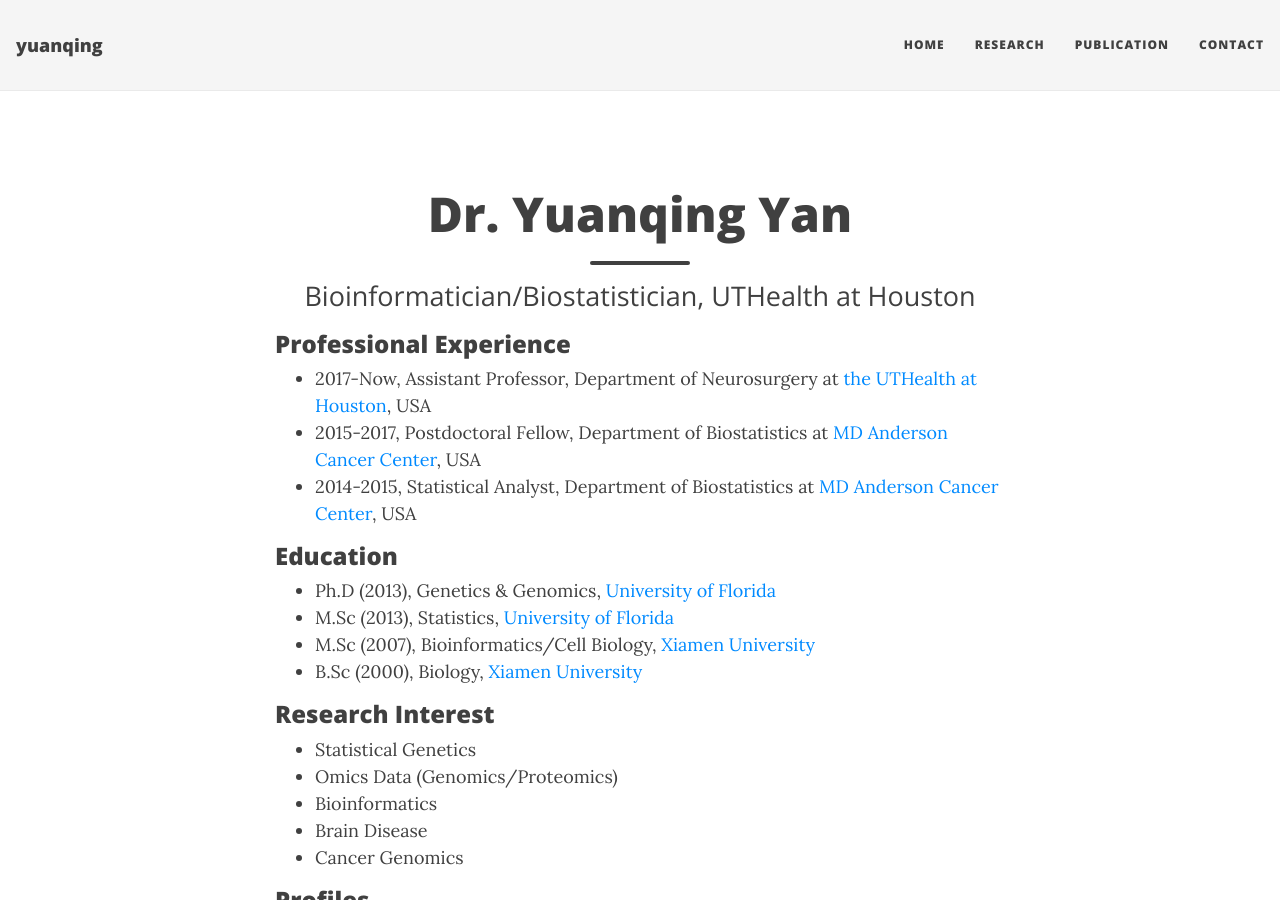
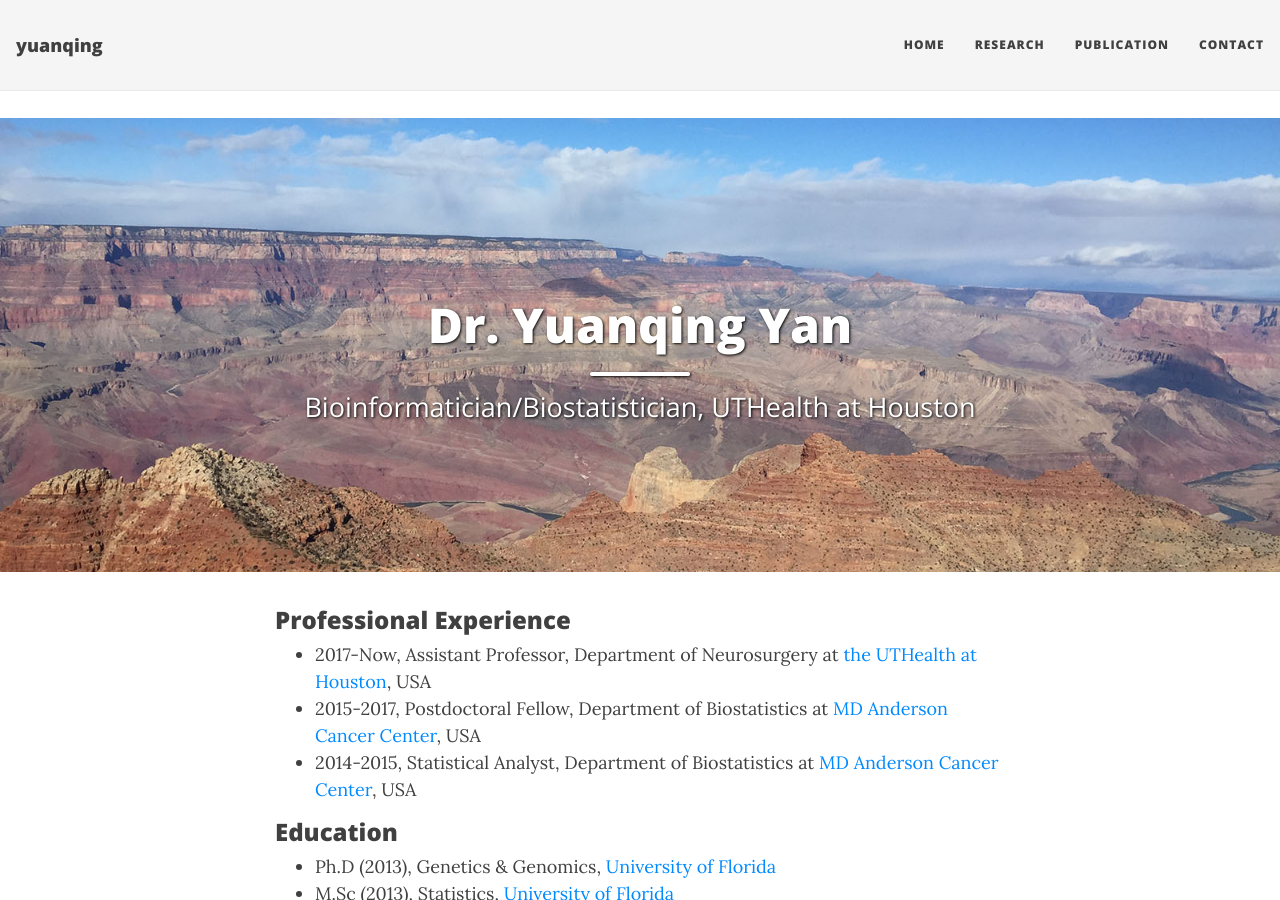
Before and after one commit to yuanqing-yan/Yuanqing, a Jekyll site: the page built from aboutme.md, in a window 1280 px wide and 900 px high. Built offline with Jekyll 4.4.1, drawn with Linux system fonts in a browser that asks for light colours; nearby versions of some CDN libraries.

Commit message:
ModifyCoverImg

```diff
--- a/aboutme.md
+++ b/aboutme.md
@@ -2,9 +2,7 @@
 layout: page
 title: <font size="+4">Dr. Yuanqing Yan</font>
 subtitle: Bioinformatician/Biostatistician, UTHealth at Houston
-bigimg:
- - "img/bigimg/travel5.jpg" : "Arizona traveling, 2018"
-css: '/css/extend-home.css'
+cover-img: {"img/bigimg/travel5.jpg" : "Arizona traveling, 2018"}
 ---
 
 ### Professional Experience
```
